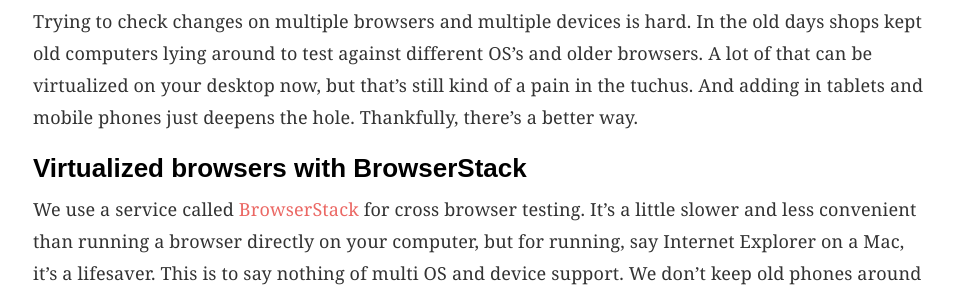
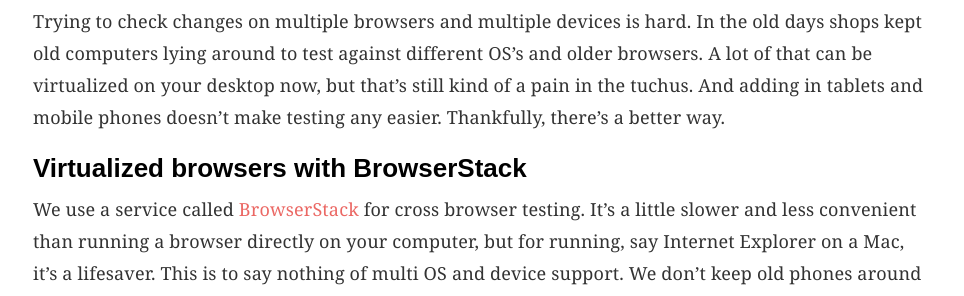
Before and after one commit to bennylope/bennylope.github.com, a Jekyll site: the page built from _posts/2014-04-10-ci-screenshots.md, in a window 1280 px wide and 900 px high. Shown: the part 257-553 px from the top of the window, without its empty margins (157-1121 px from the left). Built offline with Jekyll 4.4.1, drawn with Linux system fonts in a browser that asks for light colours; some web fonts are replaced; comment, search, counter and statistics services are not loaded.

Commit message:
Verbiage update
Remove inadvertent double entendre

```diff
--- a/_posts/2014-04-10-ci-screenshots.md
+++ b/_posts/2014-04-10-ci-screenshots.md
@@ -20,7 +20,7 @@ Trying to check changes on multiple browsers and multiple devices is hard. In
 the old days shops kept old computers lying around to test against different OS's and
 older browsers. A lot of that can be virtualized on your desktop now, but
 that's still kind of a pain in the tuchus. And adding in tablets and mobile
-phones just deepens the hole. Thankfully, there's a better way.
+phones doesn't make testing any easier. Thankfully, there's a better way.
 
 ### Virtualized browsers with BrowserStack
 
```
